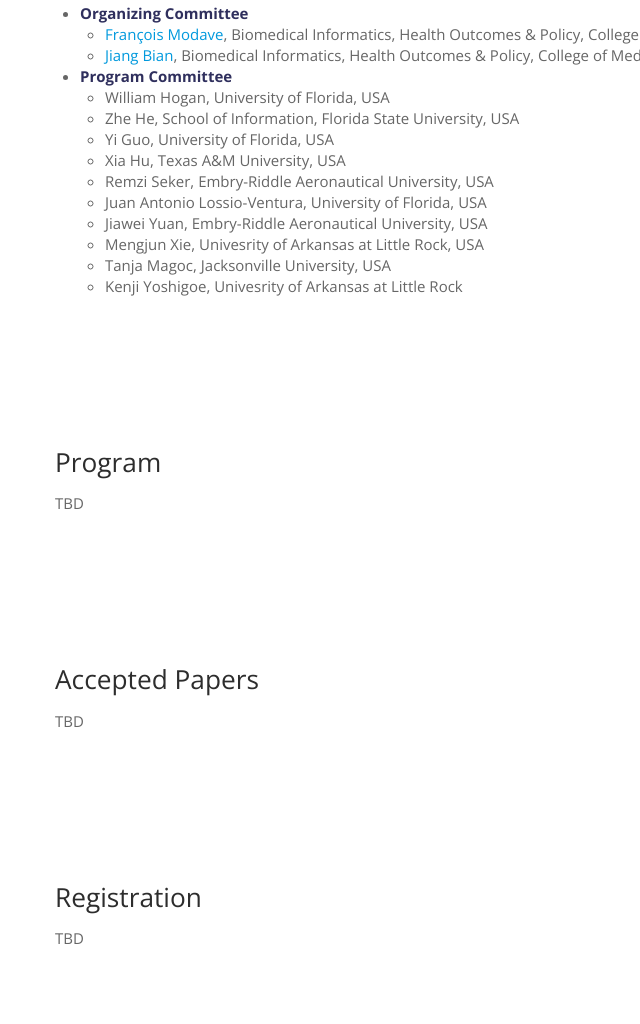
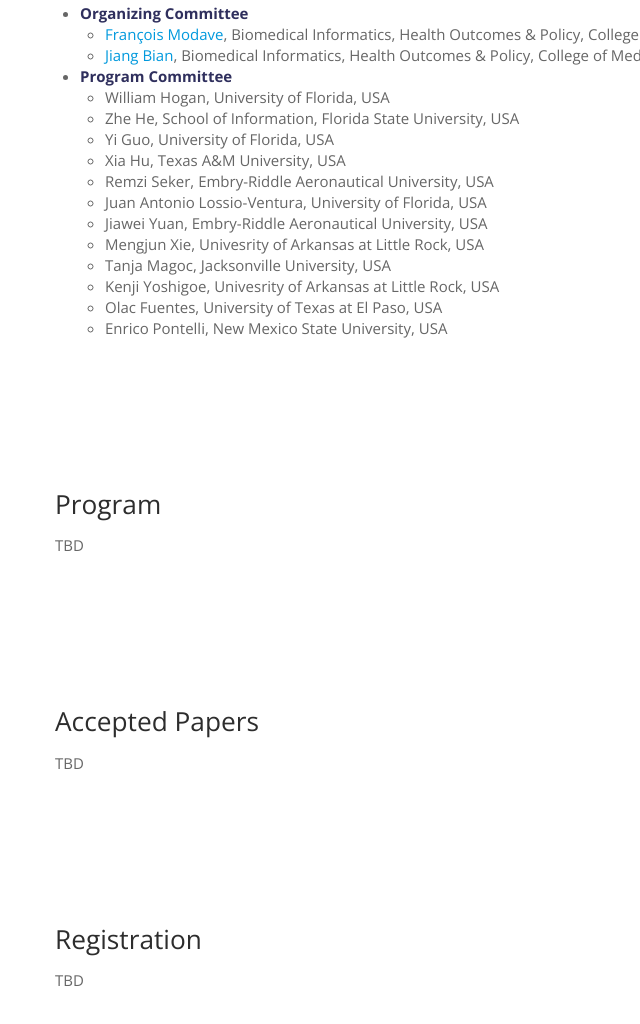
Before and after one commit to bianjiang/intelligenthealth.io, a plain HTML site: page index.html in a window 1280 px wide. Shown: the part 2182-3206 px from the top of the page, without its empty margins (0-640 px from the left). Drawn offline with nearby package versions, Linux system fonts and the light colour scheme.

Commit message:
two more pc

```diff
--- a/index.html
+++ b/index.html
@@ -205,7 +205,9 @@
                 <li>Jiawei Yuan, Embry-Riddle Aeronautical University, USA</li>
                 <li>Mengjun Xie, Univesrity of Arkansas at Little Rock, USA</li>
                 <li>Tanja Magoc, Jacksonville University, USA</li>
-                <li>Kenji Yoshigoe, Univesrity of Arkansas at Little Rock</li>
+                <li>Kenji Yoshigoe, Univesrity of Arkansas at Little Rock, USA</li>
+                <li>Olac Fuentes, University of Texas at El Paso, USA</li>
+                <li>Enrico Pontelli, New Mexico State University, USA</li>
               </ul>
             </li>
           </ul>
```
